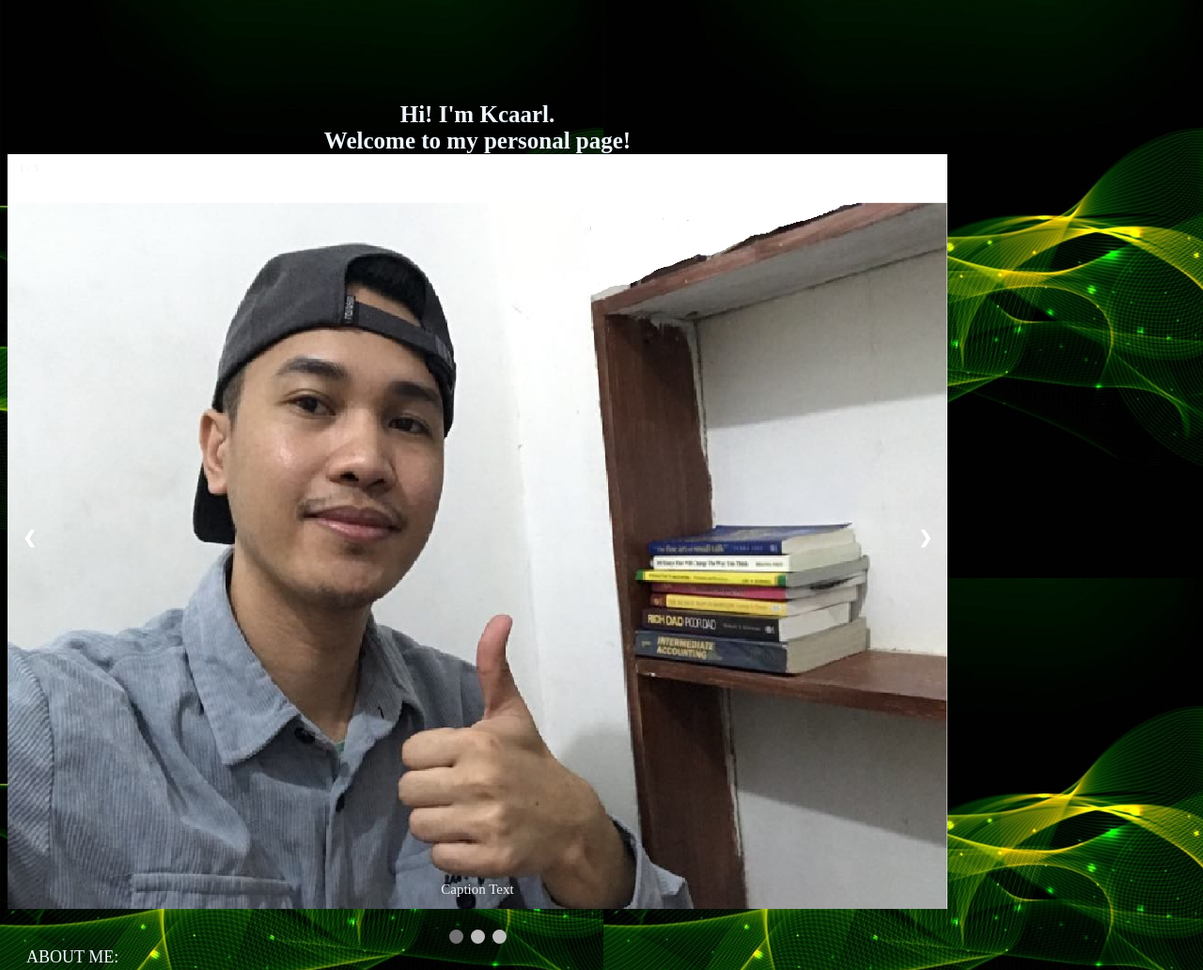
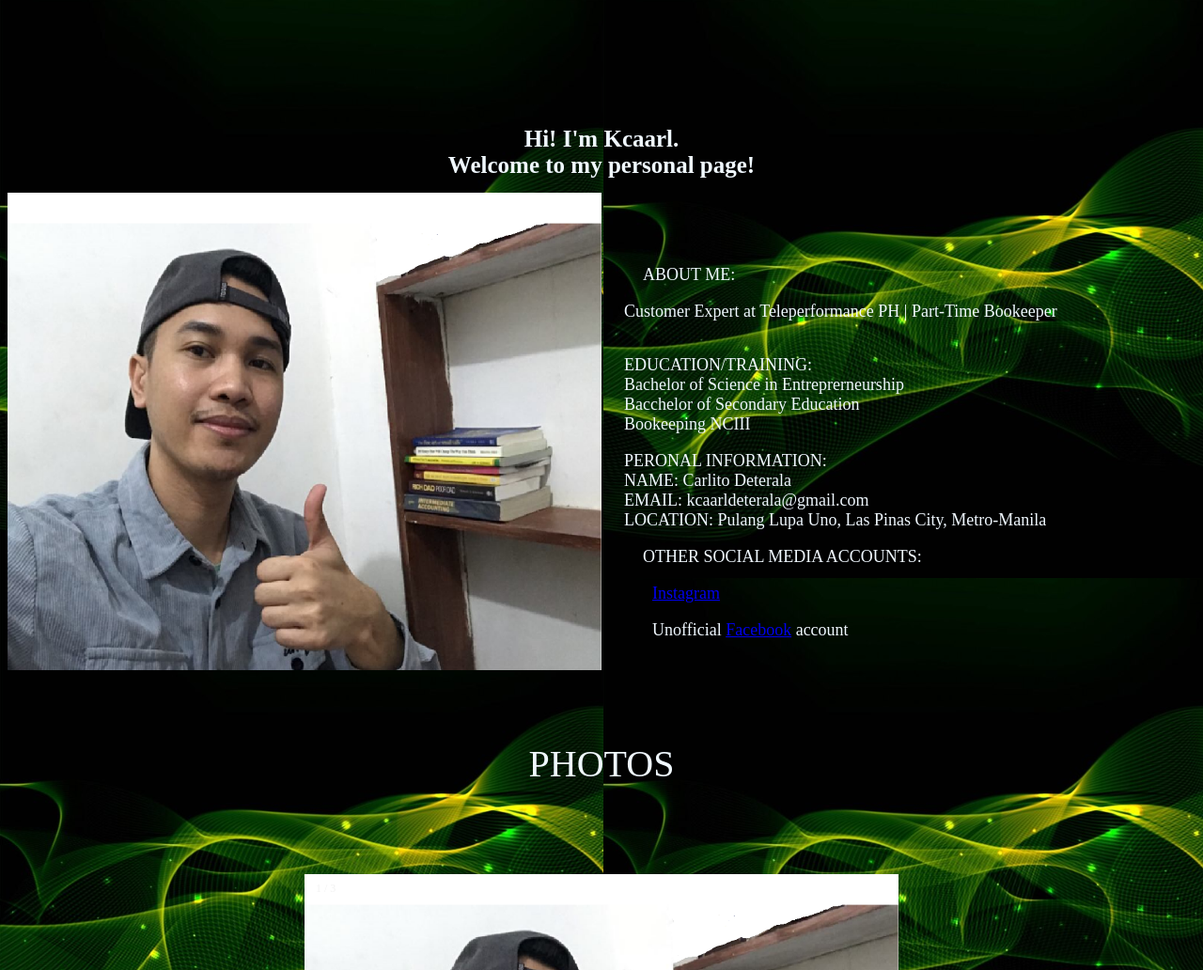
Before and after one commit to craldkadi/kcaarldee, a plain HTML site: page index.html in a window 1280 px wide. Shown: the top 1032 px of the page at 94% size. Drawn offline with Linux system fonts and the light colour scheme.

Commit message:
index.html

```diff
--- a/index.html
+++ b/index.html
@@ -42,7 +42,7 @@
             * {box-sizing:border-box}
 
             .slideshow-container {
-            max-width: 1000px;
+            max-width: 50%;
             position: relative;
             margin: auto;
             }
@@ -122,12 +122,42 @@
 
         </style>
     </head>
-    <body style="background-image: url(IMAGES/kcaarldee-background.png);">
+    <body style="background-image: url(IMAGES/kcaarldee-background.png); align-items: center;">
 
         <div1>
             <h1>Hi&excl; I'm Kcaarl.<br>
                 Welcome to my personal page&excl;<br>
             </h1>
+            <div style="margin-top: 15px;">
+                <div style="display: inline-block; width: 50%">
+                    <img src="IMAGES/img1.png" style="width: 100%; display: inline-block;">
+                </div>
+                <div style="display: inline-block; margin-left: 20px;">
+                    <p style="margin-left: 20px;">ABOUT ME:<br>
+                        <p>
+                            Customer Expert at Teleperformance PH | Part-Time Bookeeper
+                        </p>
+                    </p><br>
+                    <p>EDUCATION/TRAINING:<br>
+                        Bachelor of Science in Entreprerneurship<br>
+                        Bacchelor of Secondary Education<br>
+                        Bookeeping NCIII
+                    </p>
+                    <p>PERONAL INFORMATION:<BR>
+                        NAME: Carlito Deterala<br>
+                        EMAIL: kcaarldeterala@gmail.com<br>
+                        LOCATION: Pulang Lupa Uno, Las Pinas City, Metro-Manila
+                    </p>
+
+                    <p style="margin-left: 20px;">OTHER SOCIAL MEDIA ACCOUNTS:
+                        <a href="https://www.instagram.com/kcaarl_deterala?igsh=dGVpbmZqaHJ4emk1"><p style="margin-left: 30px;">Instagram</p></a>
+                        <p style="margin-left: 30px;">Unofficial <a href="https://www.facebook.com/share/1EhVLnEjC3/?mibextid=wwXIfr">Facebook</a> account</p>
+                    </p><br>
+                </div>
+            </div><br><br><br><br>
+
+            <p style="font-size: 40px; text-align: center;">PHOTOS</p><br><br><r><br>
+
             <div class="slideshow-container">
 
                 <div class="mySlides fade">
@@ -161,8 +191,9 @@
                 </div>
 
             </div>
+
             <div3>
-                <p style="margin-left: 20px;">ABOUT ME:<br>
+                <p style="margin-left: 20px;">XXXXXXXXX:<br>
                     <p>To be posted soon!!! Photos are not yet final.</p>
                 </p><br>
 
```
